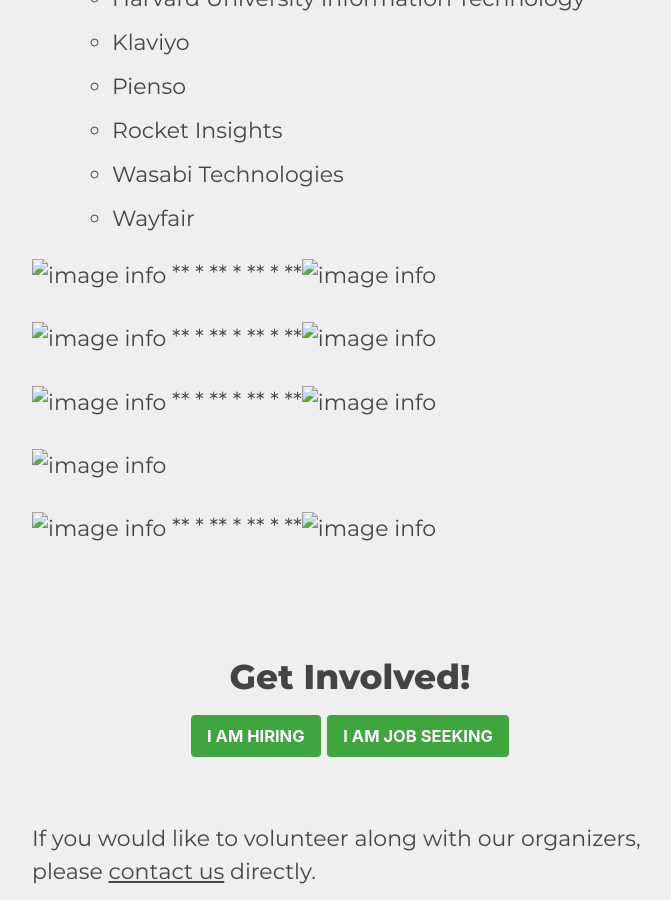
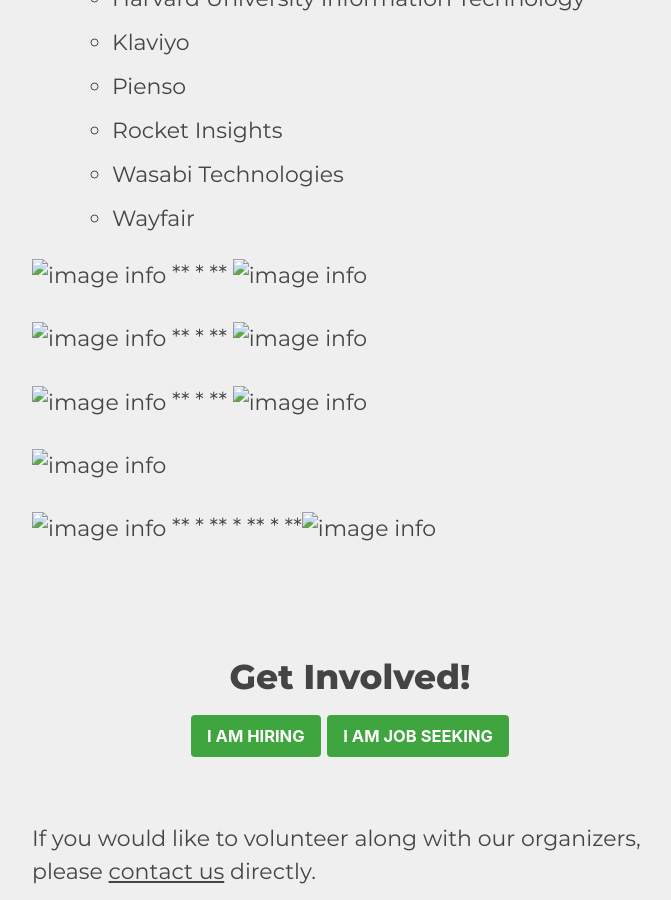
Before and after one commit to bostondevopsnetwork/bostondevopsnetwork.org, a Jekyll site: the page built from _pages/job-fair.md, in a window 1280 px wide and 900 px high, scrolled down 1187 px. Shown: the whole window, without its empty margins (290-961 px from the left). Built offline with Jekyll 4.4.1, drawn with Linux system fonts in a browser that asks for light colours; cached includes are drawn as plain includes.

Commit message:
Update job-fair.md

```diff
--- a/_pages/job-fair.md
+++ b/_pages/job-fair.md
@@ -25,11 +25,11 @@ All participants should familiarize themselves with:
   * Wasabi Technologies
   * Wayfair
 
-![image info](Athenahealth_300w.png) **  * ** * ** * **![image info](BostonC_300w.png)
+![image info](Athenahealth_300w.png) **  * ** ![image info](BostonC_300w.png)
 
-![image info](Harvard_300w.png) **  * ** * ** * **![image info](FOCAL_309w.png)
+![image info](Harvard_300w.png) **  * ** ![image info](FOCAL_309w.png)
 
-![image info](Klaviyo_300w.png) **  * ** * ** * **![image info](Pienso_150w.jpg)
+![image info](Klaviyo_300w.png) **  * ** ![image info](Pienso_150w.jpg)
 
 ![image info](Wasabi_150w.png)
 
```
